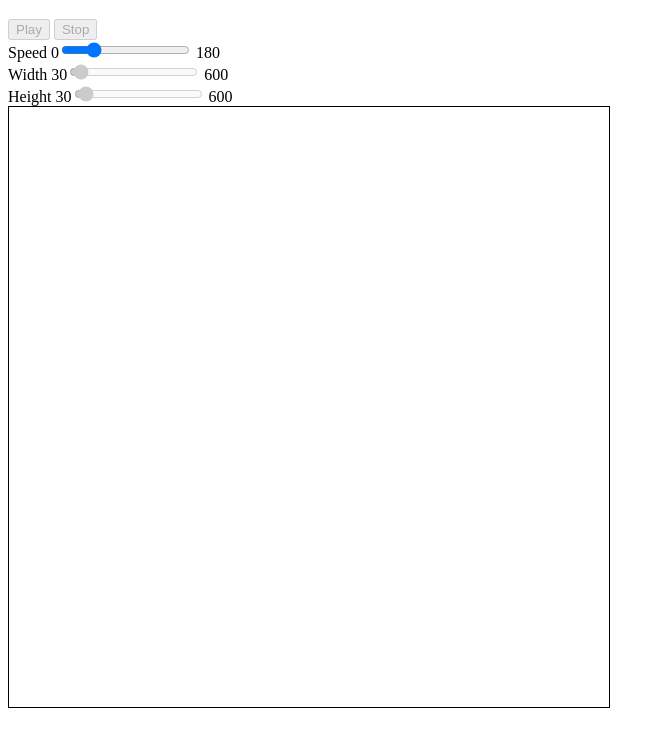
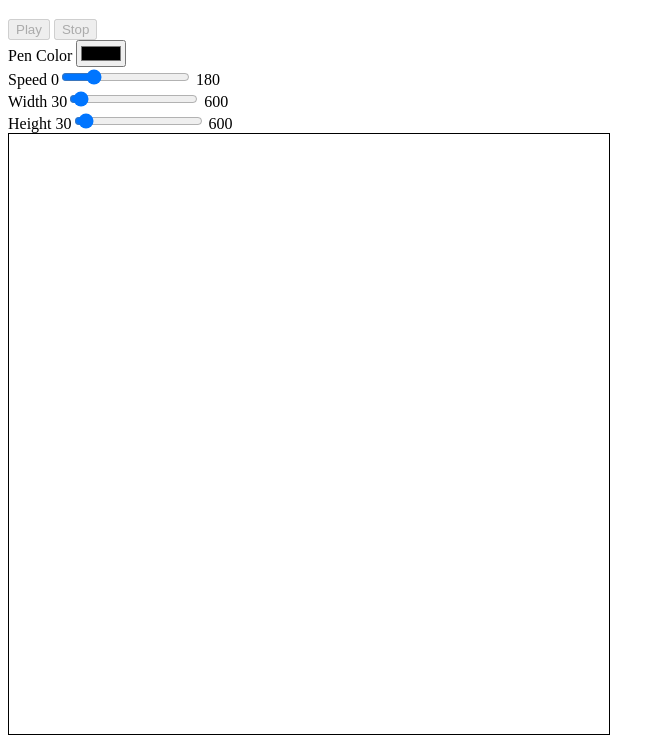
Before and after one commit to davidlukerice/gameOfLife, a plain HTML site: page index.html in a window 1280 px wide. Shown: the part 61-808 px from the top of the page, without its empty margins (0-665 px from the left). Drawn offline with Linux system fonts and the light colour scheme.

Commit message:
pixelate the canvas

```diff
--- a/index.html
+++ b/index.html
@@ -12,9 +12,10 @@
       <div id="controls">
         <button type="button" name="button" disabled>Play</button>
         <button type="button" name="button" disabled>Stop</button><br>
+        <label>Pen Color <input id="color" type="color" name="favcolor" value="#000000"></label><br>
         <label>Speed 0<input id="speed" type="range" min="0" max="180" value="40"/> 180</label><br>
-        <label>Width 30<input id="width" type="range" min="30" max="600" value="50" disabled/> 600</label><br>
-        <label>Height 30<input id="height" type="range" min="30" max="600" value="50" disabled/> 600</label>
+        <label>Width 30<input id="width" type="range" min="30" max="600" value="50"/> 600</label><br>
+        <label>Height 30<input id="height" type="range" min="30" max="600" value="50"/> 600</label>
       </div>
       <canvas id="canvas" width="50" height="50"></canvas>
     </div>
--- a/style.css
+++ b/style.css
@@ -15,6 +15,15 @@
     width: 600px;
     height: 600px;
     border: black solid 1px;
+
+    cursor: crosshair;
+
+    image-rendering: -moz-crisp-edges;
+    image-rendering: -o-crisp-edges;
+    image-rendering: -webkit-optimize-contrast;
+    -ms-interpolation-mode: nearest-neighbor;
+    image-rendering: pixelated;
+
     -webkit-touch-callout: none;
     -webkit-user-select: none;
     -khtml-user-select: none;
```
Lines whose indentation alone changed are shown as unchanged.
